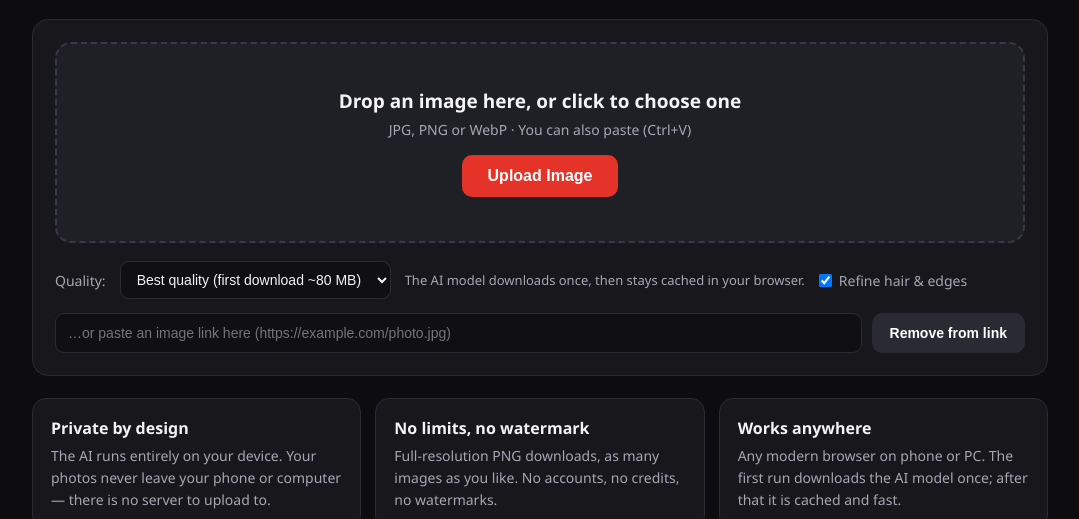
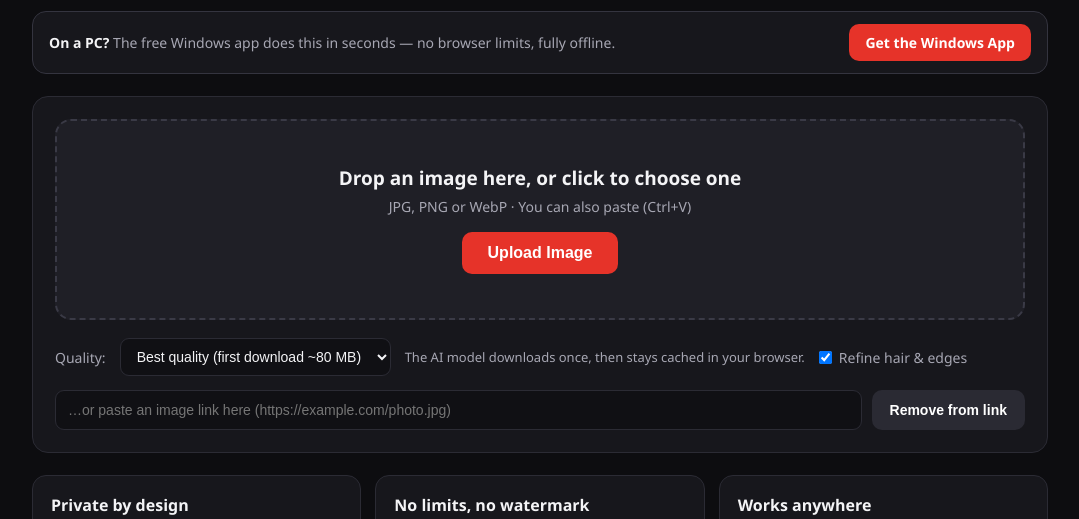
Before and after one commit to shehab360bd/bg-remover, a plain HTML site: page index.html in a window 1280 px wide. Shown: the part 254-773 px from the top of the page, without its empty margins (100-1179 px from the left). Drawn offline with Linux system fonts and the light colour scheme.

Commit message:
BG Remover: Windows app strip above the upload box

```diff
--- a/index.html
+++ b/index.html
@@ -27,6 +27,11 @@
   .hero h1{font-size:clamp(28px,5vw,44px); line-height:1.15; font-weight:800}
   .hero h1 em{font-style:normal; color:var(--red)}
   .hero p{color:var(--dim); margin-top:10px; font-size:16px}
+  .pcstrip{display:flex; align-items:center; gap:14px; flex-wrap:wrap; background:var(--panel); border:1px solid #34343f; border-radius:14px; padding:12px 16px; margin:14px 0 4px}
+  .pcstrip p{color:var(--dim); font-size:14px; flex:1; min-width:220px}
+  .pcstrip p b{color:var(--text)}
+  .pcstrip a{background:var(--red); color:#fff; text-decoration:none; font-weight:600; font-size:14px; padding:9px 16px; border-radius:10px; white-space:nowrap}
+  .pcstrip a:hover{background:var(--red-dark)}
   .card{background:var(--panel); border:1px solid var(--line); border-radius:var(--radius); padding:22px; margin-top:22px}
   /* Dropzone */
   #dropzone{border:2px dashed #3a3a46; border-radius:var(--radius); padding:44px 20px; text-align:center; cursor:pointer; transition:border-color .15s, background .15s; background:var(--panel2)}
@@ -115,6 +120,11 @@
   <div class="hero">
     <h1>Remove any image background.<br><em>Free. In your browser.</em></h1>
     <p>Upload a photo — the AI cuts out the background right on your device. Nothing is uploaded to a server.</p>
+  </div>
+
+  <div class="pcstrip">
+    <p><b>On a PC?</b> The free Windows app does this in seconds — no browser limits, fully offline.</p>
+    <a href="https://shehab360.pages.dev/tools/bg-remover-windows/">Get the Windows App</a>
   </div>
 
   <div class="card">
```
